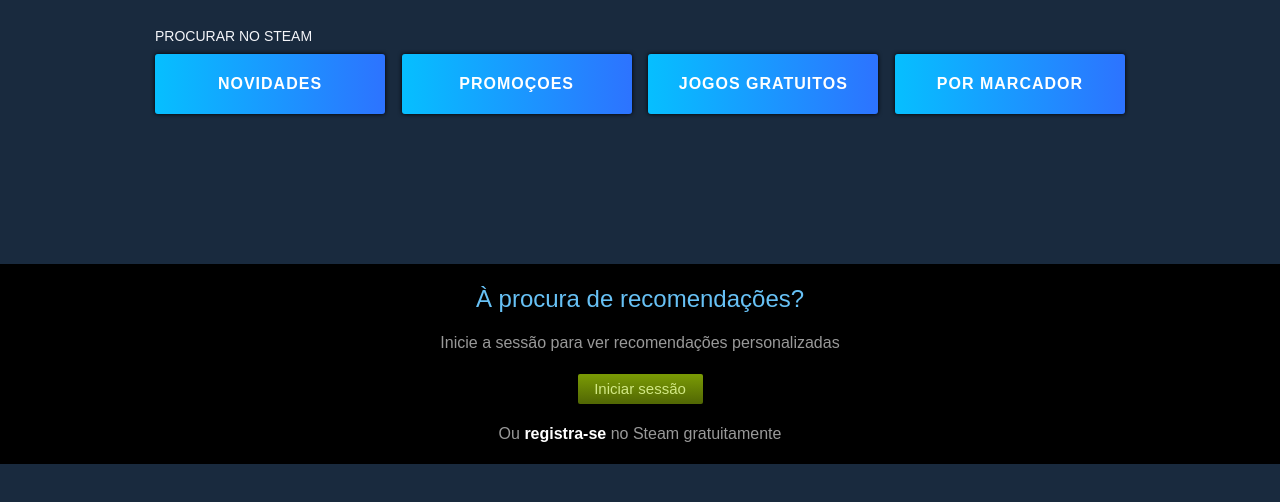
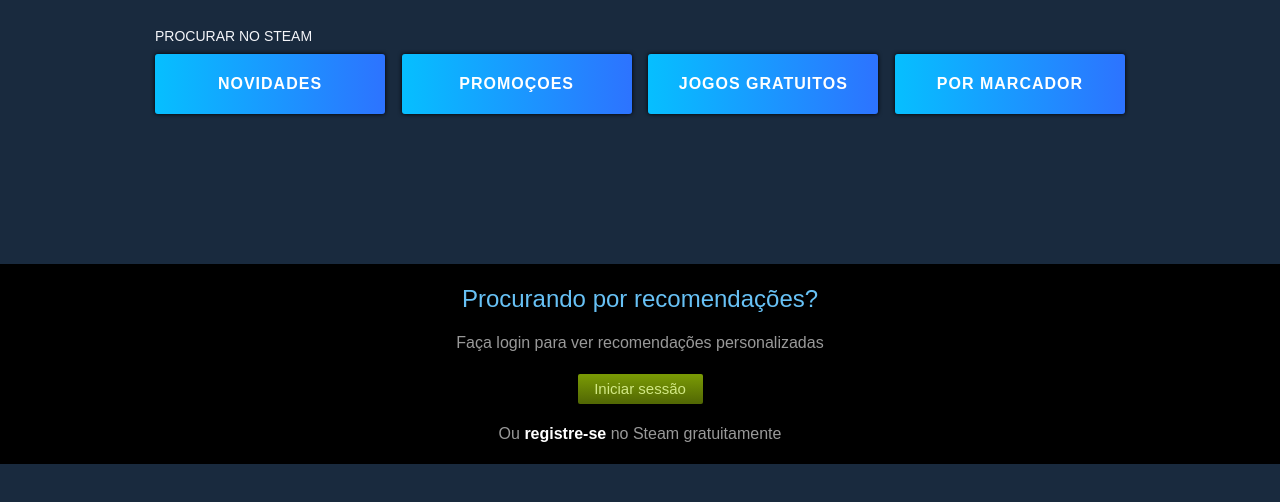
Before and after one commit to FbianoG/Steam-CopSite, a plain HTML site: page index.html in a window 1280 px wide. Shown: the part 1500-2002 px from the top of the page. Drawn offline with Linux system fonts and the light colour scheme.

Commit message:
Update footer

```diff
--- a/index.html
+++ b/index.html
@@ -176,10 +176,10 @@
     </main>
 
     <footer>
-        <h1>À procura de recomendações?</h1>
-        <p>Inicie a sessão para ver recomendações personalizadas</p>
+        <h1>Procurando por recomendações?</h1>
+        <p>Faça login para ver recomendações personalizadas</p>
         <button>Iniciar sessão</button>
-        <p>Ou <b>registra-se</b> no Steam gratuitamente</p>
+        <p>Ou <b>registre-se</b> no Steam gratuitamente</p>
     </footer>
 
 </body>
```
